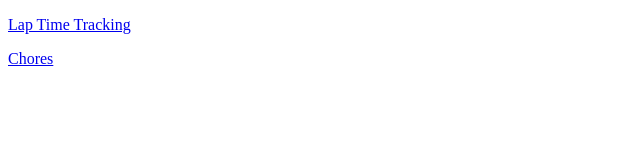
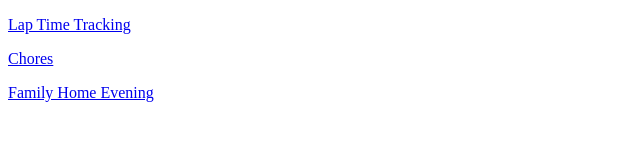
Before and after one commit to bcarleski/www.carleski.com, a plain HTML site: page index.html in a window 1280 px wide. Shown: the whole page, without its empty margins (0-640 px from the left). Drawn offline with Linux system fonts and the light colour scheme.

Commit message:
Add FHE to site

```diff
--- a/index.html
+++ b/index.html
@@ -10,5 +10,8 @@
 		<p>
 			<a href="chores/index.html">Chores</a>
 		</p>
+		<p>
+			<a href="fhe/index.html">Family Home Evening</a>
+		</p>
 	</body>
 </html>
```
